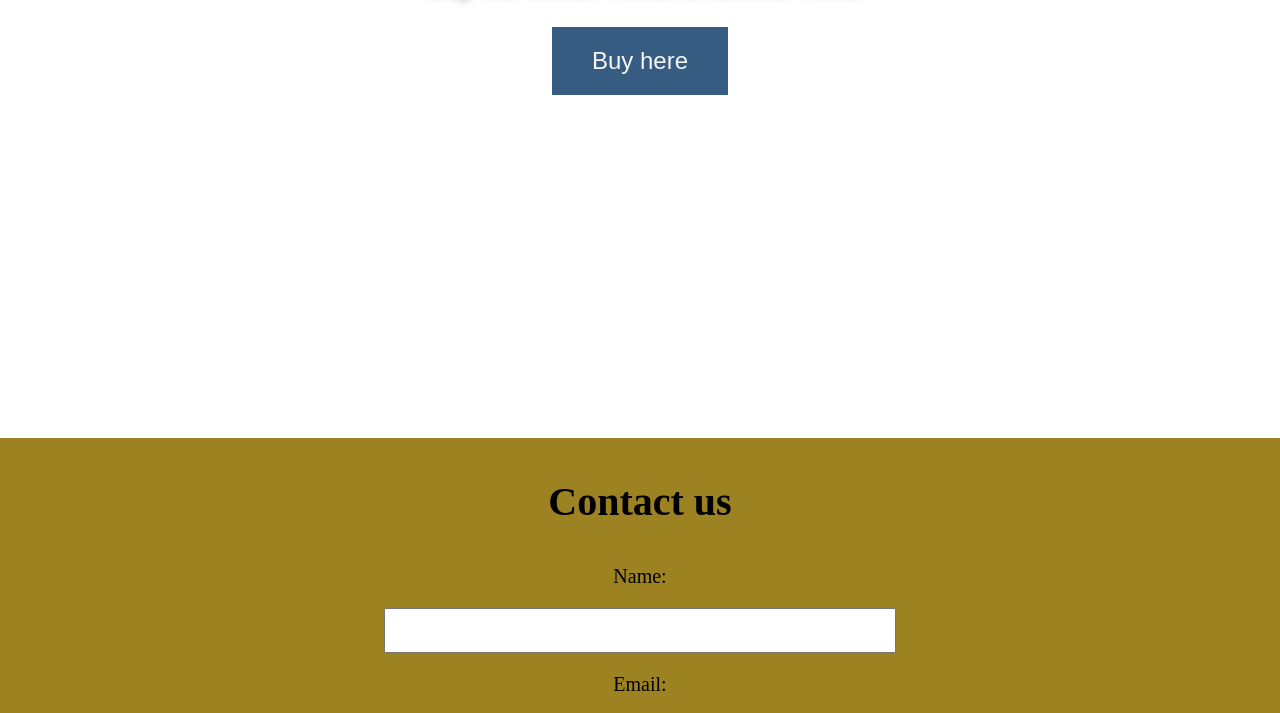
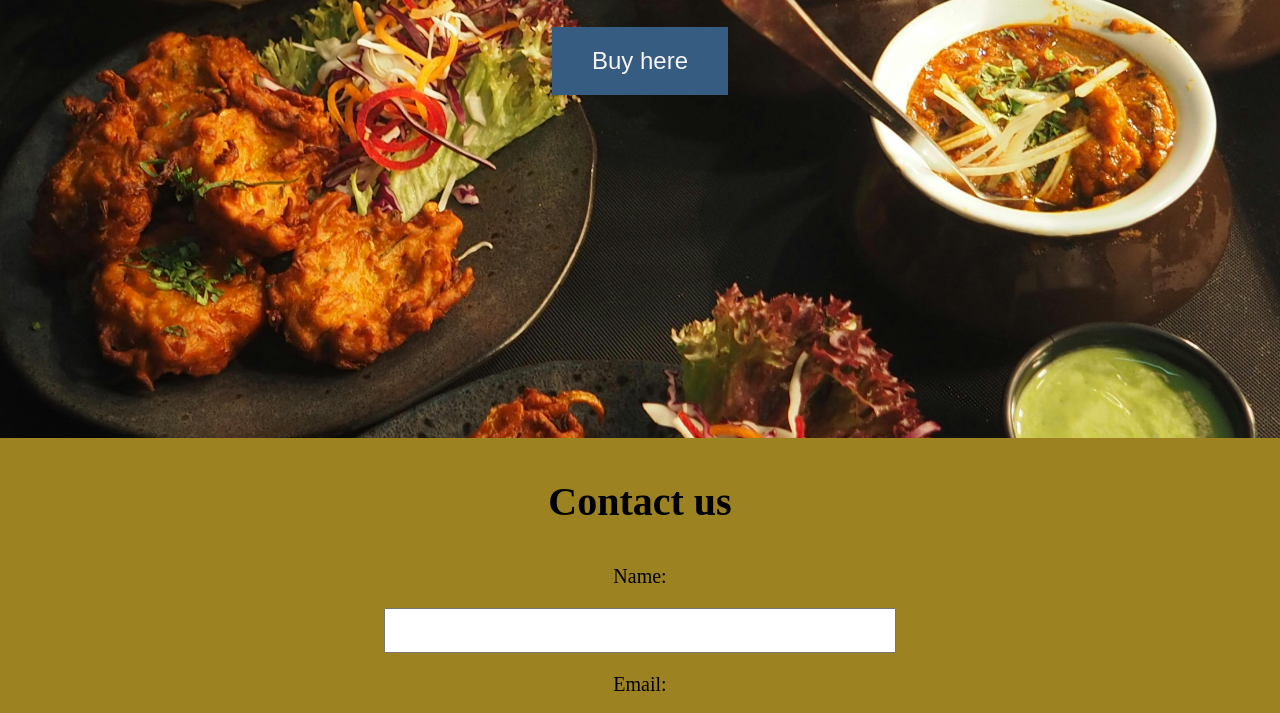
Before and after one commit to IamRraph1/raphkit, a plain HTML site: page index.html in a window 1280 px wide. Shown: the part 312-1025 px from the top of the page. Drawn offline with Linux system fonts and the light colour scheme; the site is published under a folder, as on GitHub Pages, so addresses that start at the root find nothing; a web font is replaced by a local one.

Commit message:
I love cooking

```diff
--- a/style.css
+++ b/style.css
@@ -65,7 +65,7 @@ nav li {
 }
 
 .Hero-section {
-    background-image: url(/pexels-chanwalrus-958545.jpg);
+    background-image: url(pexels-chanwalrus-958545.jpg);
     height: 75rem;
     background-size: cover;
     background-position: center;
```
